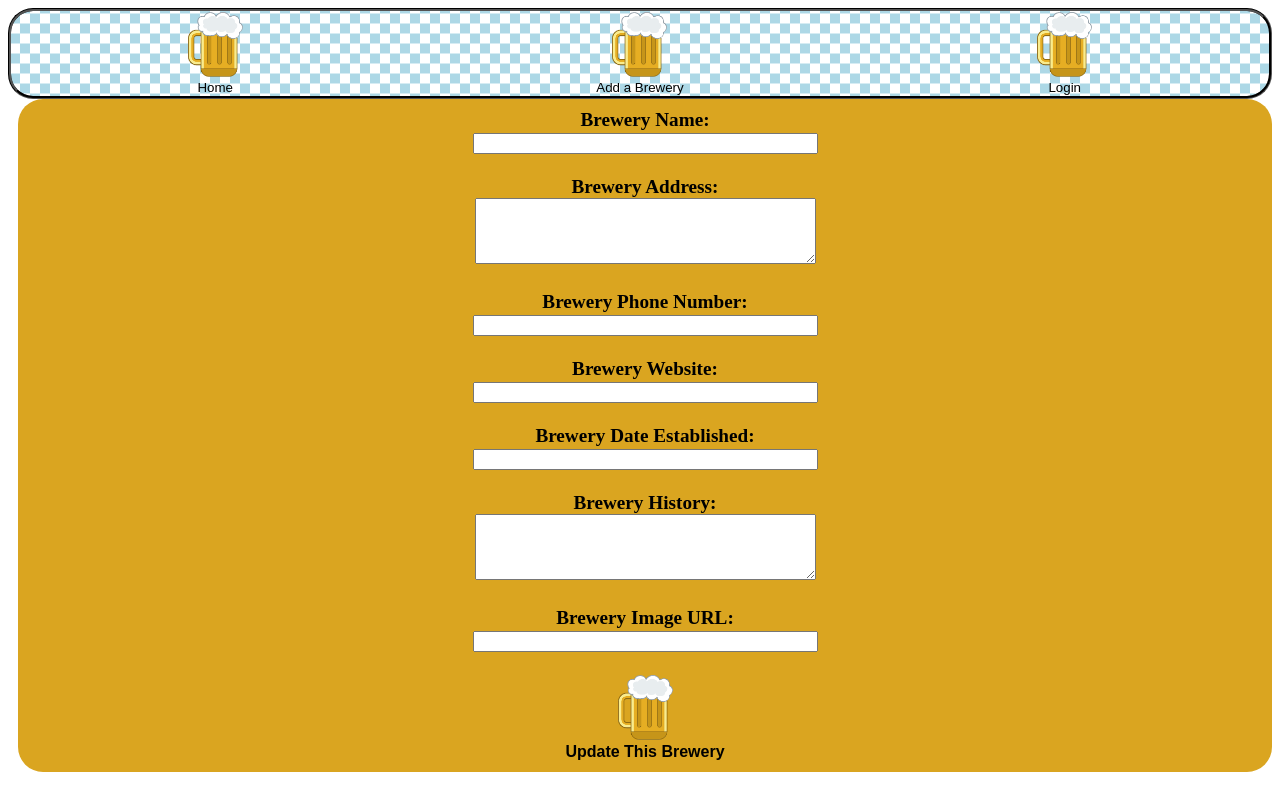
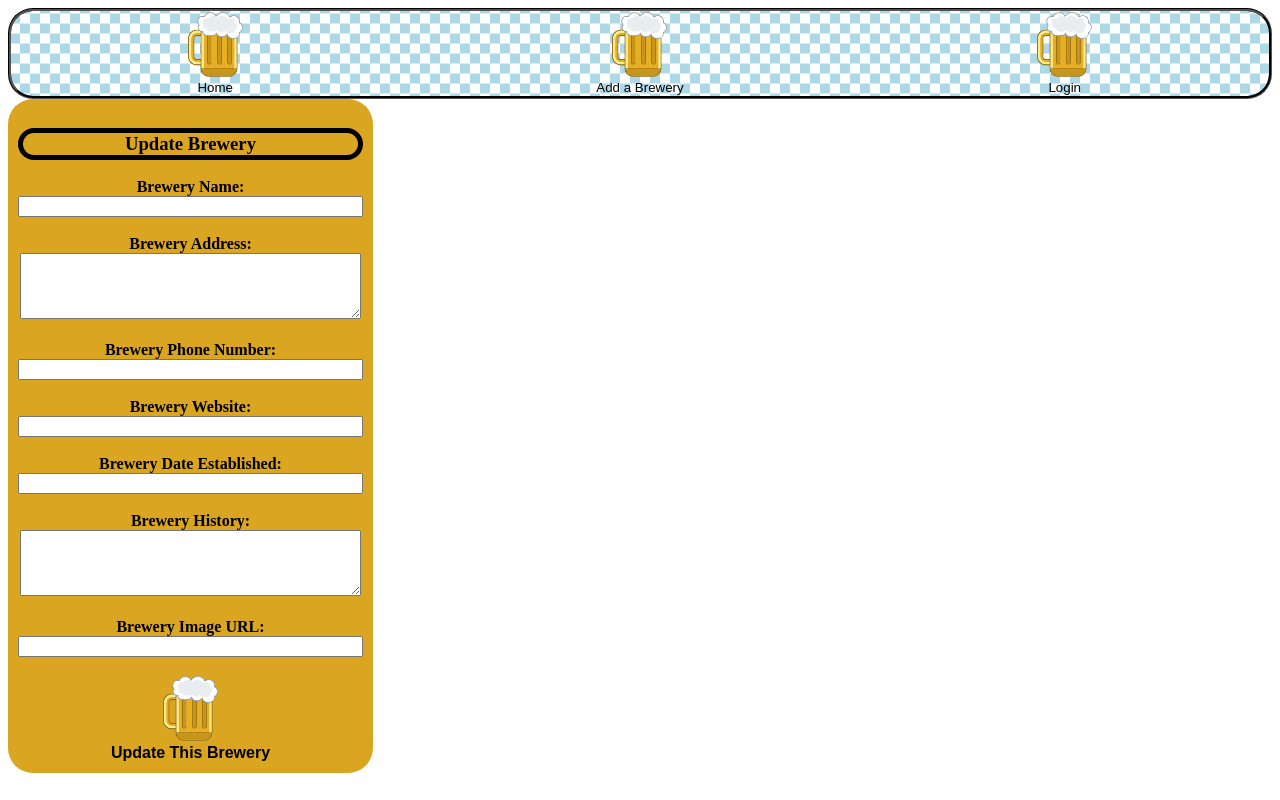
Before and after one commit to khawes187/Breernoculars, a Vue app in the folder vue/: page /updateABrewery in a window 1280 px wide. Built offline with nearby package versions, Linux system fonts and the light colour scheme; no server answers.

Commit message:
css for update brewery

```diff
--- a/vue/src/components/AddABeer.vue
+++ b/vue/src/components/AddABeer.vue
@@ -1,6 +1,7 @@
 <template>
     <div id="create-beer-form">
         <form input type="text" v-on:submit.prevent="submitForm">
+            <h3 id="Add-Beer-name">Add A Beer</h3>
             <label for="beerName">Beer Name:</label><br>
             <input type="text" id="beerName" name="beerName" v-model="beer.beerName"><br>
             <br>
@@ -81,6 +82,12 @@ export default {
 </script>
 
 <style>
+#Add-Beer-name{
+  border-style: solid;
+  border-width:thick;
+  border-color: black;
+  border-radius: 25px;
+}
 #create-beer-form{
     background-color: goldenrod;
     width: fit-content;
@@ -89,8 +96,12 @@ export default {
     text-align: center;
     margin-left: 10px;
     font-weight: bold;
+    display: table-cell;
+    height: auto;
  }
 .add-beer-text{
     color: black;
+    font-size: larger;
+    font-weight: bold;
 }
 </style>
--- a/vue/src/components/IndividualBrewery.vue
+++ b/vue/src/components/IndividualBrewery.vue
@@ -48,8 +48,9 @@
       </div>
       <button id="add-beer-button" v-on:click="showImage = !showImage">Brewer Options</button>
       <div v-if="showImage===true">
-        <add-a-beer />
-        <update-a-brewery />
+        <div id="brewer-options">
+        <add-a-beer /> <update-a-brewery />
+        </div>
       </div>
     </div>
       </div>
@@ -115,6 +116,9 @@ export default {
   border-radius: 25px;
   font-weight: bold;
   margin-left: 10px;
+}
+.brewer-options {
+  display:table;
 }
 #i-b-h1{
   display: grid;
--- a/vue/src/components/UpdateABrewery.vue
+++ b/vue/src/components/UpdateABrewery.vue
@@ -1,6 +1,7 @@
 <template>
     <div id="update-brewery-form">
         <form v-on:submit.prevent="submitForm">
+            <h3 id="update-brewery-name">Update Brewery</h3>
             <label for="breweryName">Brewery Name:</label><br>
             <input type="text" id="breweryName" name="breweryName" v-model="brewery.breweryName" size="40"><br>
             <br>
@@ -81,16 +82,23 @@ export default {
 </script>
 
 <style>
+#update-brewery-name{
+  border-style: solid;
+  border-width:thick;
+  border-color: black;
+  border-radius: 25px;
+}
 #update-brewery-form{
     background-color: goldenrod;
-    width: 100;
+    width: fit-content;
     padding: 10px;
     border-radius: 25px;
     text-align: center;
     margin-left: 10px;
     font-weight: bold;
-    font-size: larger;
-}
+    display: table-cell;
+    height: auto;
+ }
 .brewery-update-button{
     color: black;
 }
```
